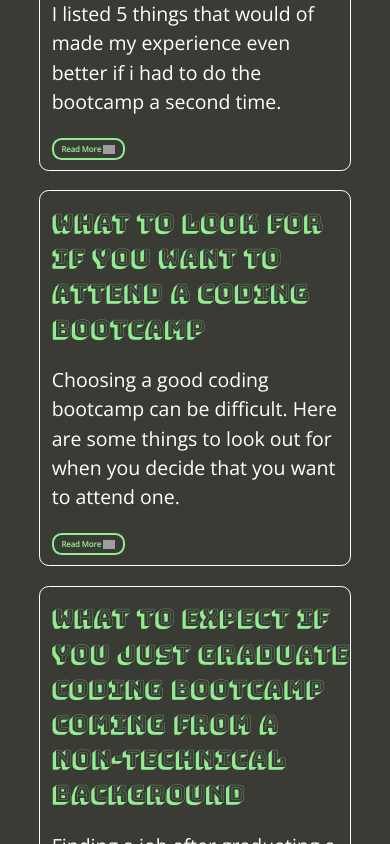
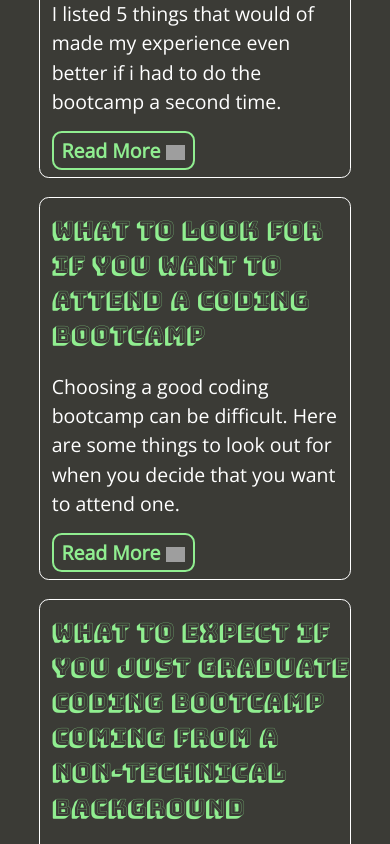
Before and after one commit to StudentCZ/my-website, a React (Create React App) app: page / in a window 390 px wide. Shown: the part 2880-3724 px from the top of the page. Built offline with nearby package versions, Linux system fonts and the light colour scheme; grey boxes are pictures that could not be loaded.

Commit message:
change font size of arrow and read more for mobile

```diff
--- a/src/components/Articles.module.css
+++ b/src/components/Articles.module.css
@@ -91,4 +91,10 @@ a {
   .borderBoxText {
     font-size: 5vw;
   }
+  .textLink {
+    font-size: 5vw;
+  }
+  .arrow {
+    width: 5vw;
+  }
 }
```
